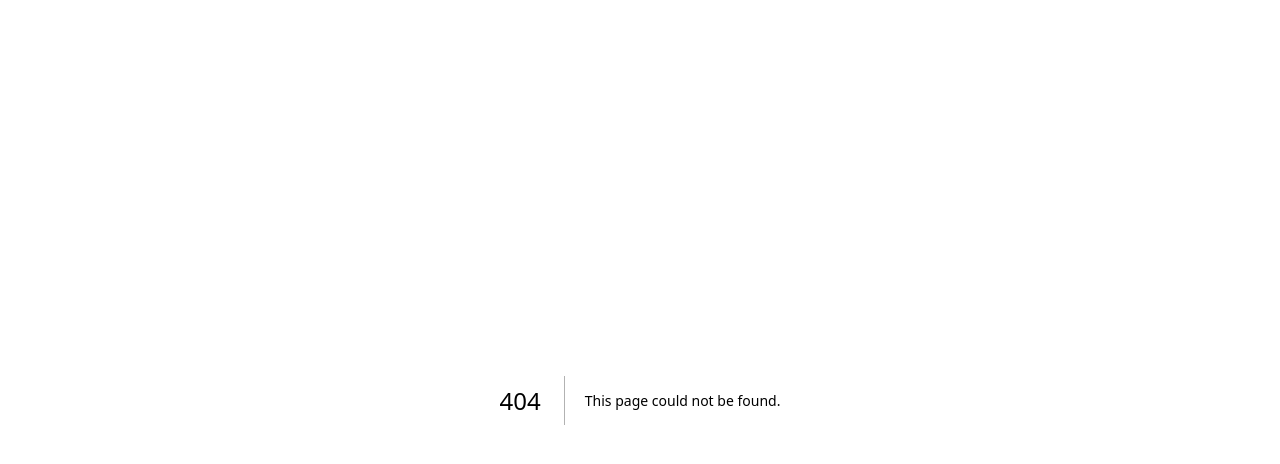
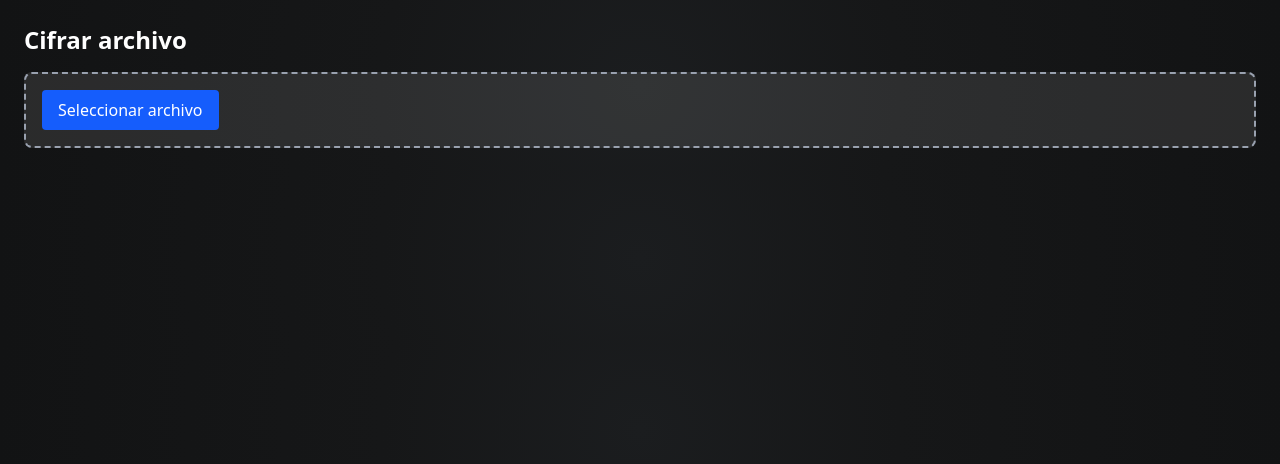
Before and after one commit to xscriptorcode/xac, a Next.js app: page /encrypt in a window 1280 px wide. Before the commit this address had no page. Shown: the top 464 px of the page. Built offline with nearby package versions, Linux system fonts and the light colour scheme.

Commit message:
update components

```diff
--- /dev/null
+++ b/src/app/components/fileuploader.tsx
@@ -0,0 +1,38 @@
+"use client";
+
+import { useRef } from "react";
+
+type Props = {
+  onFileRead: (buffer: ArrayBuffer, file: File) => void;
+};
+
+export default function FileUploader({ onFileRead }: Props) {
+  const inputRef = useRef<HTMLInputElement>(null);
+
+  const handleFileChange = async (e: React.ChangeEvent<HTMLInputElement>) => {
+    const file = e.target.files?.[0];
+    if (!file) return;
+
+    const arrayBuffer = await file.arrayBuffer();
+    onFileRead(arrayBuffer, file);
+  };
+
+  return (
+    <div className="p-4 border-2 border-dashed border-gray-400 rounded-lg bg-white/10 dark:bg-white/5 hover:border-blue-500 transition-colors">
+      <input
+        ref={inputRef}
+        type="file"
+        accept="*"
+        className="hidden"
+        onChange={handleFileChange}
+      />
+      <button
+        type="button"
+        onClick={() => inputRef.current?.click()}
+        className="px-4 py-2 rounded bg-blue-600 text-white hover:bg-blue-700"
+      >
+        Seleccionar archivo
+      </button>
+    </div>
+  );
+}
--- /dev/null
+++ b/src/app/encrypt/page.tsx
@@ -0,0 +1,34 @@
+"use client";
+
+import FileUploader from "@/app/components/fileuploader";
+import { useState } from "react";
+
+export default function EncryptPage() {
+  const [fileName, setFileName] = useState<string | null>(null);
+  const [bufferSize, setBufferSize] = useState<number | null>(null);
+
+  const handleFileRead = (buffer: ArrayBuffer, file: File) => {
+    console.log("Archivo leído:", file.name);
+    console.log("Buffer:", buffer.byteLength);
+
+    setFileName(file.name);
+    setBufferSize(buffer.byteLength);
+
+    // cypher logic
+  };
+
+  return (
+    <main className="p-6">
+      <h1 className="text-2xl font-semibold mb-4">Cifrar archivo</h1>
+
+      <FileUploader onFileRead={handleFileRead} />
+
+      {fileName && (
+        <div className="mt-4 text-sm text-white">
+          <p><strong>Archivo:</strong> {fileName}</p>
+          <p><strong>Tamaño leído:</strong> {bufferSize} bytes</p>
+        </div>
+      )}
+    </main>
+  );
+}
```
